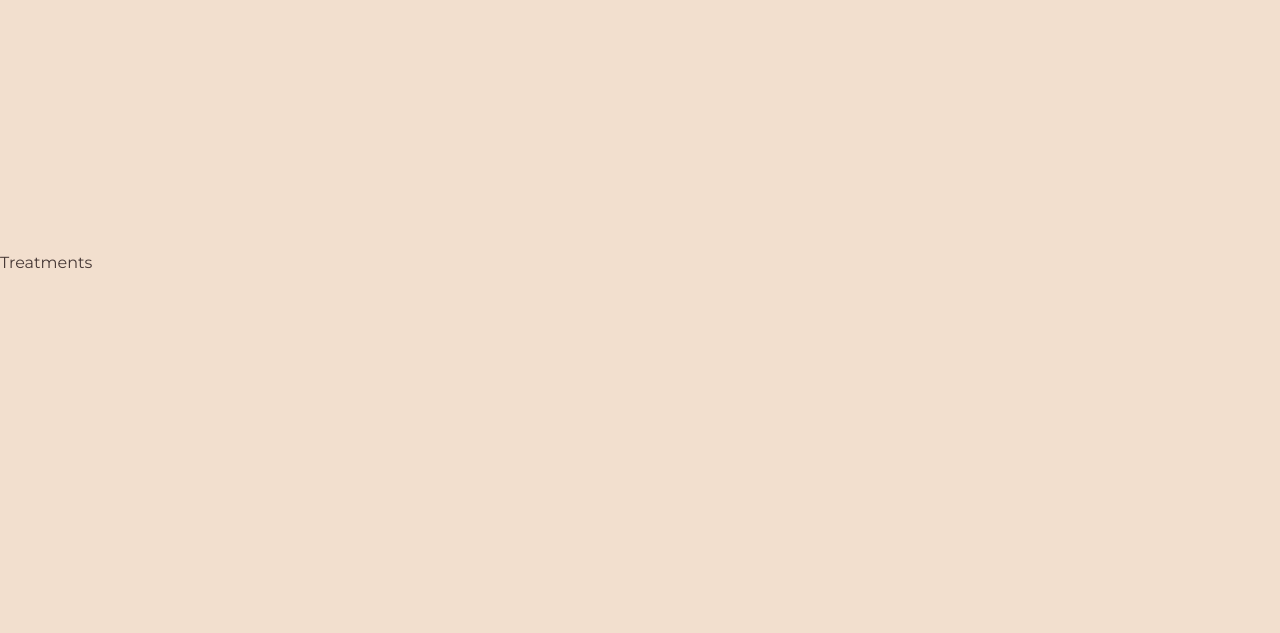
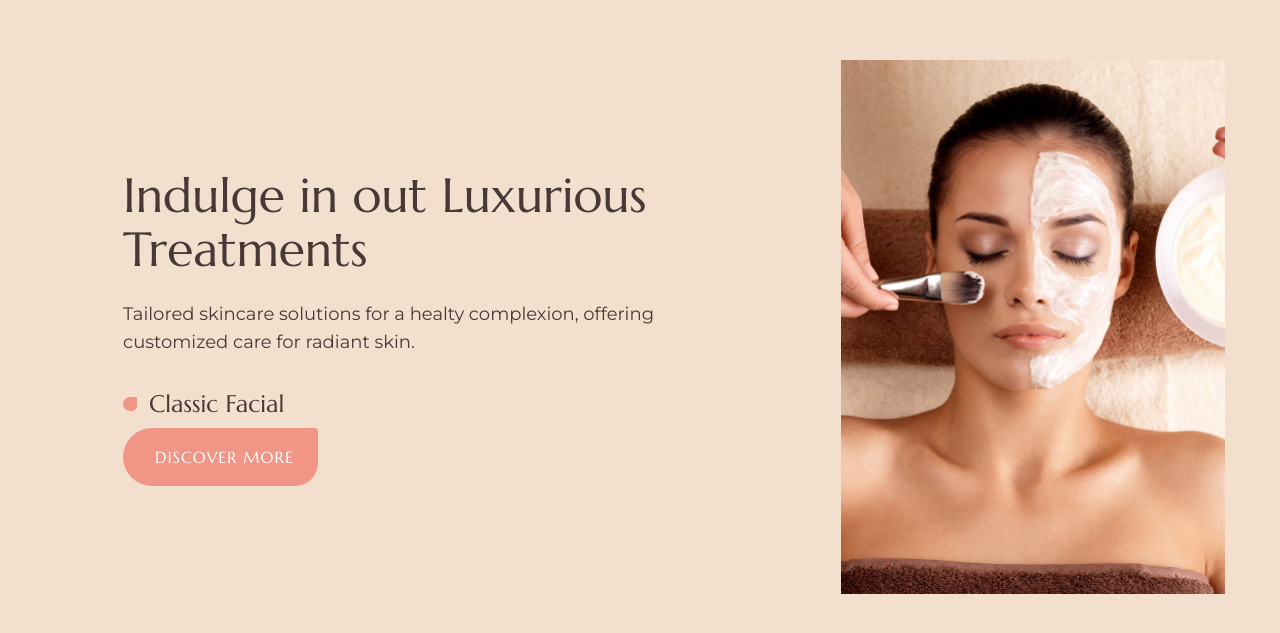
Before and after one commit to Jisap/next14-skincaresalon, a Next.js app: page /treatments in a window 1280 px wide. Shown: the part 937-1570 px from the top of the page. Built offline with nearby package versions, Linux system fonts and the light colour scheme.

Commit message:
treatments

```diff
--- a/app/about/page.jsx
+++ b/app/about/page.jsx
@@ -7,6 +7,9 @@ import Image from 'next/image'
 import React, { useContext } from 'react'
 
 const About = () => {
+
+  const { mouseEnterHandler, mouseLeaveHandler } = useContext(CursorContext)
+
   return (
     <motion.section
       initial={{opacity: 0}}
@@ -17,6 +20,8 @@ const About = () => {
         <div className='w-full h-full flex flex-col xl:flex-row items-center justify-between'>
           {/* image */}
           <motion.div
+            onMouseEnter={mouseEnterHandler}
+            onMouseLeave={mouseLeaveHandler}
             initial={{opacity:0, x: -60}}
             animate={{
               opacity: 1,
@@ -31,10 +36,21 @@ const About = () => {
               quality={100}
               priorityalt=''
               className='object-contain'
+              alt='about_image'
             />
           </motion.div>
           {/* text */}
-          <div className='flex flex-col items-start xl:max-w-[650px] text-center xl:text-left mx-auto xl:mx-0'>
+          <motion.div
+            onMouseEnter={mouseEnterHandler}
+            onMouseLeave={mouseLeaveHandler}
+            initial={{ opacity: 0, x: 60 }}
+            animate={{
+              opacity: 1,
+              x: 0,
+              transition: { delay: 2.4, duration: 0.8, ease: 'easeInOut' }
+            }}
+            className='flex flex-col items-start xl:max-w-[650px] text-center xl:text-left mx-auto xl:mx-0'
+          >
             <h2 className='h2 mb-6 mx-auto max-w-[540px] xl:max-w-none'>
               Commited to Your Skin's Health and Beauty
             </h2>
@@ -64,7 +80,9 @@ const About = () => {
                 />
               </div>
             </div>
-          </div>
+            {/* btn */}
+            <button className='btn mx-auto xl:mx-0'>Contact us</button>
+          </motion.div>
         </div>
       </div>
     </motion.section>
--- a/app/treatments/page.jsx
+++ b/app/treatments/page.jsx
@@ -1,17 +1,57 @@
 "use client"
 
+import React, { useContext } from 'react'
 import { motion } from 'framer-motion'
-import React from 'react'
+import Image from 'next/image'
+import { CursorContext } from '@/components/CursorContext'
+
 
 
 const Treatments = () => {
+
+  const { mouseEnterHandler, mouseLeaveHandler } = useContext(CursorContext)
+
   return (
     <motion.section
       initial={{ opacity: 0 }}
       animate={{ opacity: 1, transition: { delay: 2 } }}
       className='min-h-screen flex items-center overflow-x-hidden'
     >
-      Treatments
+      <div className='container mx-auto flex items-center pt-48 pb-12 xl:pt-32 xl:pb-0'>
+        <div className='w-full h-full flex items-center justify-between'>
+          {/* text */}
+          <div className='flex flex-col items-start xl:max-w-[650px] text-center xl:text-left mx-auto'>
+            <h2 className='h2 mb-6 mx-auto ,max-w-[540px] xl:mas-w-none'>Indulge in out Luxurious Treatments</h2>
+            <p className='lead max-w-[600px] mx-auto xl:mx-0'>
+              Tailored skincare solutions for a healty complexion, offering customized care for radiant skin.
+            </p>
+            {/* items */}
+            <div>
+              {/* item */}
+              <div className='flex-1 flex flex-col justify-center items-center xl:items-start'>
+                <div className='flex items-center gap-[12px] mb-2'>
+                  <div className='w-[14px] h-[14px] bg-accent rounded-tl-[28px] rounded-bl-[28px] rounded-br-[22px] rounded-tr-[4px]'></div>
+                  <h3 className='text-2xl'>
+                    Classic Facial
+                  </h3>
+                </div>
+              </div>
+            </div>
+            {/* btn */}
+            <button className='btn mx-auto xl:mx-0'>Discover more</button>
+          </div>
+          {/* image */}
+          <div className='hidden relative xl:flex w-[384px] h-[534px]'>
+            <Image
+              src='/assets/treatments/img.jpg'
+              fill
+              quality={100}
+              alt=''
+              className='object-contain'
+            />
+          </div>
+        </div>
+      </div>
     </motion.section>
   )
 }
```
